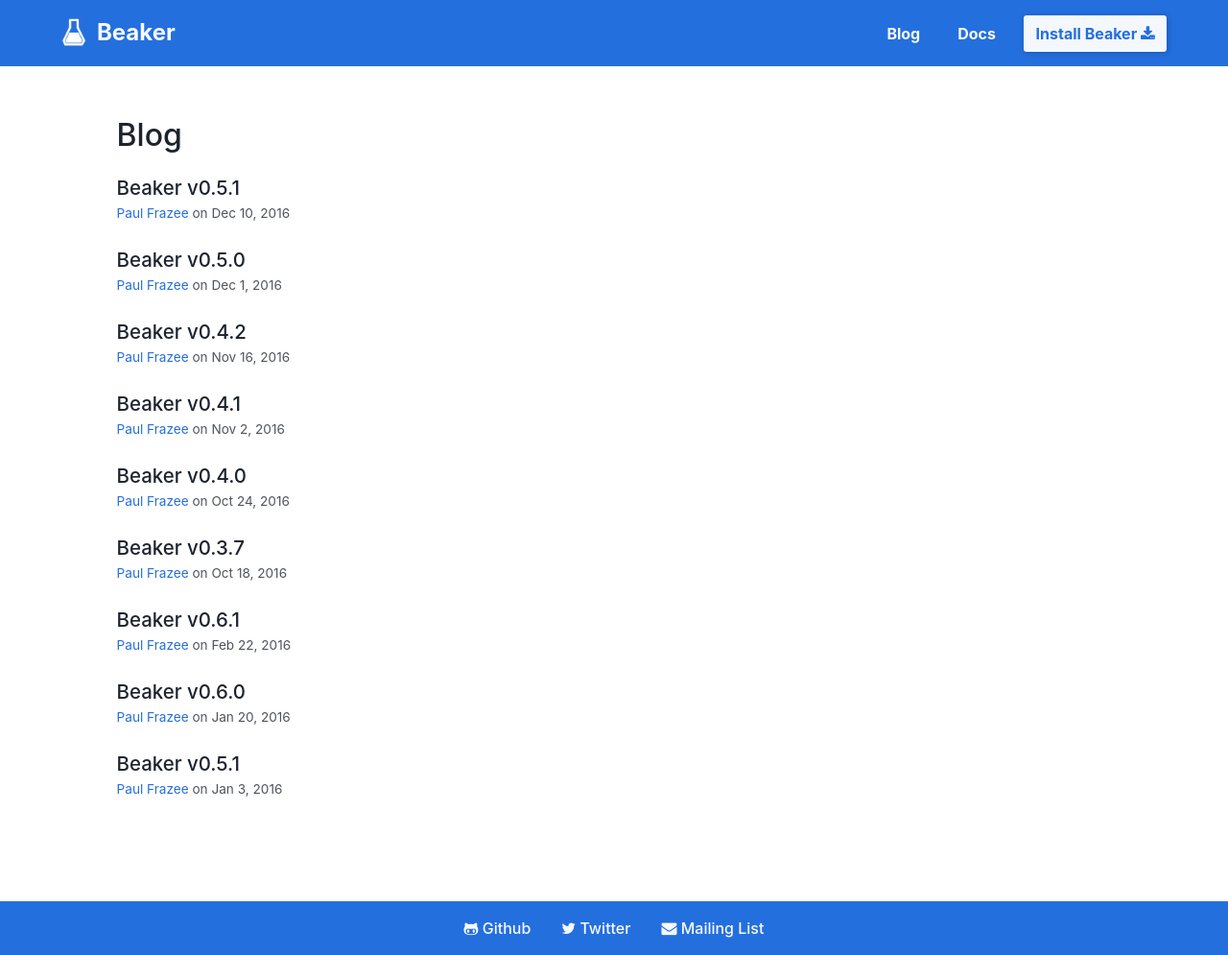
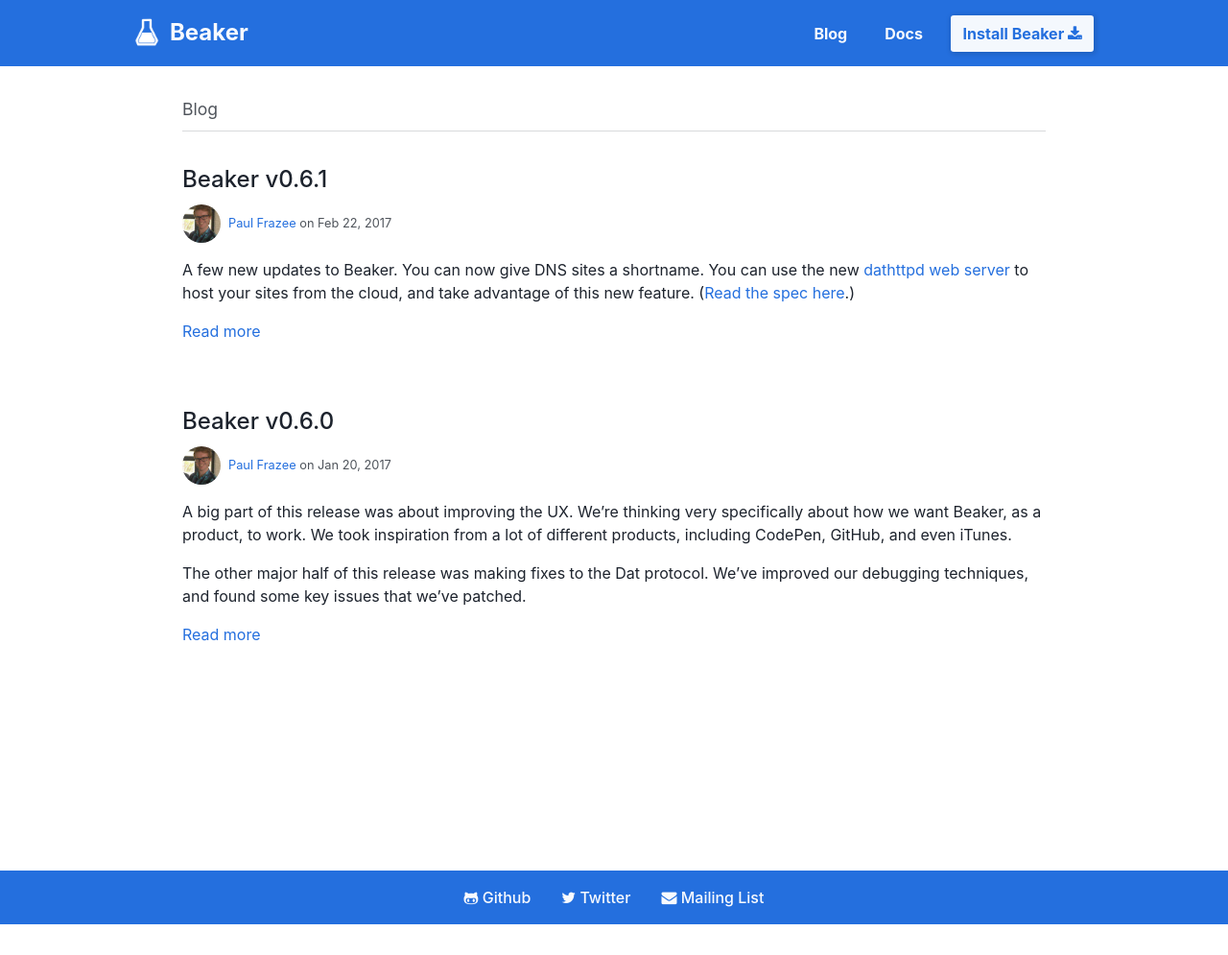
Before and after one commit to beakerbrowser/beakerbrowser.com, a Jekyll site: the page built from blog/index.html, in a window 1280 px wide. Shown: the whole page at 96% size. Built offline with Jekyll 4.4.1, drawn with Linux system fonts in a browser that asks for light colours; after the commit the page ends 963 px from its top, so only the background shows below that.

Commit message:
Update blog index

````diff
--- a/_posts/2016-01-03-beaker-0-5-1.md
+++ /dev/null
@@ -1,20 +0,0 @@
----
-layout: post
-title: Beaker v0.5.1
-author: Paul Frazee
-authorLink: https://twitter.com/pfrazee
-avatar: /img/team/pfrazee.jpg
----
-
-Happy 2017 folks. We've got a new release to kick off the new year.
-
-## Changes
-- Improved Dat API errors (https://github.com/beakerbrowser/beaker/pull/245)
-- URL bar now prettifies the URL (https://github.com/beakerbrowser/beaker/pull/242)
-- Archives listing is now a grid (https://github.com/beakerbrowser/beaker/pull/241)
-
-## Bugfixes
-- Devtools no longer crashes on dat sites (https://github.com/beakerbrowser/beaker/issues/149)
-- Fork UI is no longer slow (https://github.com/beakerbrowser/beaker/issues/223)
-- Fix 404 in create-archive UI (https://github.com/beakerbrowser/beaker/issues/225)
-- Fix building for linux (https://github.com/beakerbrowser/beaker/pull/240)
--- a/_posts/2016-10-18-beaker-0-3-7.md
+++ /dev/null
@@ -1,16 +0,0 @@
----
-layout: post
-title: Beaker v0.3.7
-author: Paul Frazee
-authorLink: https://twitter.com/pfrazee
-avatar: /img/team/pfrazee.jpg
----
-
-This release makes some handy improvements to the Dat editor/viewer.
-
-## Changes
-
-- 🍴  Dats are now forkable
-- 🗺  Dat URLs are now shown in the Dat Viewer, thanks to the sublocation API
-- 👆 Improved file picker in dats
-- 🕙  History can now be cleared (Thanks @taravancil !)
--- a/_posts/2016-10-24-beaker-0-4-0.md
+++ /dev/null
@@ -1,18 +0,0 @@
----
-title: Beaker v0.4.0
-layout: post
-author: Paul Frazee
-authorLink: https://twitter.com/pfrazee
-avatar: /img/team/pfrazee.jpg
----
-
-With the 0.4.x series, we begin work on Dat applications, starting with the `dat` Web API. We'll continue to add new APIs and application support over the coming months.
-
-## Changes
-- Add `dat` API with two new methods, [dat.readFile](https://beakerbrowser.com/docs/apis/dat.html#dat-readfile) and [dat.readDirectory](https://beakerbrowser.com/docs/apis/dat.html#dat-readdirectory)
-- Dat directories without an index.html will now render a simple file-listing, instead of redirecting to the dat-viewer. Users can manually redirect using the navbar tools.
-
-## Fixes:
-- Fixed a crash-condition in dev tools for dat sites https://github.com/beakerbrowser/beaker/issues/149
-- Relaxed security policy to: HTTPS sites can now show images served over HTTP, but still can't embed executable assets https://github.com/beakerbrowser/beaker/issues/94
-- Updated Electron to enable dat-protocol features, without bypassing CSPs https://github.com/beakerbrowser/beaker/issues/115
--- a/_posts/2016-11-02-beaker-0-4-1.md
+++ /dev/null
@@ -1,19 +0,0 @@
----
-layout: post
-title: Beaker v0.4.1
-author: Paul Frazee
-authorLink: https://twitter.com/pfrazee
-avatar: /img/team/pfrazee.jpg
----
-
-In 0.4.1, we expand the Dat Web API to include write methods, including `writeFile` and `createArchive`. [Learn more in the documentation](https://beakerbrowser.com/docs/apis/dat.html).
-
-## Permission Controls
-
-Sites now retain their permission decisions.
-
-## Changes
-- ⚙  Dat Web API v2 (https://github.com/beakerbrowser/beaker/issues/157)
-- 👮  Better application permission controls (https://github.com/beakerbrowser/beaker/issues/155)
-- 🖊  Smarter history (https://github.com/beakerbrowser/beaker/pull/153) Thanks, @poga !
-- 💄  Visual updates to the builtin pages sidebar. (We're testing this out; it may get reverted.)
--- a/_posts/2016-11-16-beaker-0-4-2.md
+++ /dev/null
@@ -1,40 +0,0 @@
----
-layout: post
-title: Beaker v0.4.2
-author: Paul Frazee
-authorLink: https://twitter.com/pfrazee
-avatar: /img/team/pfrazee.jpg
----
-
-Not much to see here. You probably shouldn't bother updating.
-
-.
-.
-.
-_SIKE!_ We've got some great updates in this release. It'll really help take your mind off your post-election blues.
-
-## Reworked Dat Management and Viewing
-
-We gave the builtin Dat pages a total makeover.
-
-## API for Dat sites to request Network Access
-
-We updated the `navigator.permissions` API to include support for requesting network access. Now a Dat site can request permission to break the network sandbox:
-
-``` js
-navigator.permissions.request({ name: 'network', hostname: 'github.com' }).then(res => {
-  if (res.status === 'granted') window.location.reload() // have to reload to take effect
-})
-```
-
-Read more in the [API Docs](https://beakerbrowser.com/docs/)
-
-## Changes
-- 🖌  Totally reworked the builtin pages for managing and viewing Dats (https://github.com/beakerbrowser/beaker/pull/174)
-- ✋  Added `navigator.permissions` APIs for dat sites to request network access (https://github.com/beakerbrowser/beaker/pull/178)
-- 💩  Beaker's Web APIs now give nicer error objects (https://github.com/beakerbrowser/beaker/issues/173)
-- 🚓  Better permission controls on internal RPC APIs (https://github.com/beakerbrowser/beaker/issues/177)
-
-## Fixes
-- Shouldnt get history transaction errors anymore (https://github.com/beakerbrowser/beaker/issues/170)
-- Fixed a crush-bug in the notifications API (https://github.com/beakerbrowser/beaker/issues/137)
--- a/_posts/2016-12-01-beaker-0-5-0.md
+++ /dev/null
@@ -1,32 +0,0 @@
----
-layout: post
-title: Beaker v0.5.0
-author: Paul Frazee
-authorLink: https://twitter.com/pfrazee
-avatar: /img/team/pfrazee.jpg
----
-
-We let the schedule slip a week, because this release is SO GOOD that we had to build the suspense.
-Here it is!
-
-## Command line tool: bkr
-
-You can now command Beaker from the CLI with [bkr](https://github.com/electron/electron/pull/7947).
-
-This tool is super handy for developing and publishing sites on dat, so check it out.
-
-## Archive History View
-
-@poga implemented a very handy history view on archives:
-
-## Updated Dat Web API
-
-We simplified the Dat API.The serve() and unserve() methods are now gone, and the complicated (internal) claims system has been replaced.
-We also added binary and timeout support to the APIs.
-
-## Changes
-- 💻   Command line tool: bkr
-- 🕐  Archive history view
-- 🔩  Reliability improvements to the Dat network
-- 📦  Improved Dat API
-- 🌐  Improved IPFS support
--- a/_posts/2016-12-10-beaker-0-5-1.md
+++ /dev/null
@@ -1,15 +0,0 @@
----
-layout: post
-title: Beaker v0.5.1
-author: Paul Frazee
-authorLink: https://twitter.com/pfrazee
-avatar: /img/team/pfrazee.jpg
----
-
-Ok, for real this time, this is the Beaker release you can ignore. It's mostly bugfixes and API tweaks. It's really not that interesting.
-
-## Changes
-- 👎  Added `bkr open` command, and `bkr dev` now automatically opens the temporary site it created. (#214)
-- ❓ Some new default bookmarks, including the [r/hashsites](https://www.reddit.com/r/hashsites/) community (#213)
-- 💩  IPFS hash URLs are now tolerant of leading or trailing slashes (#212)
-- 💀  Added new dat api aliases: dat.createSite(), dat.deleteSite(), dat.listFiles(), and dat.exists()
--- a/_posts/2016-01-20-beaker-0-6-0.md
+++ b/_posts/2017-01-20-beaker-0-6-0.md
@@ -4,6 +4,10 @@
 author: Paul Frazee
 authorLink: https://twitter.com/pfrazee
 avatar: /img/team/pfrazee.jpg
+summary: |
+  A big part of this release was about improving the UX. We're thinking very specifically about how we want Beaker, as a product, to work. We took inspiration from a lot of different products, including CodePen, GitHub, and even iTunes.
+
+  The other major half of this release was making fixes to the Dat protocol. We've improved our debugging techniques, and found some key issues that we've patched.
 ---
 
 Excited for a new release, folks!
--- a/_posts/2016-02-22-beaker-0-6-1.md
+++ b/_posts/2017-02-22-beaker-0-6-1.md
@@ -4,6 +4,7 @@
 author: Paul Frazee
 authorLink: https://twitter.com/pfrazee
 avatar: /img/team/pfrazee.jpg
+summary: A few new updates to Beaker. You can now give DNS sites a shortname. You can use the new [dathttpd web server](https://github.com/beakerbrowser/dathttpd) to host your sites from the cloud, and take advantage of this new feature. ([Read the spec here](https://github.com/beakerbrowser/beaker/wiki/Authenticated-Dat-URLs-and-HTTPS-to-Dat-Discovery).)
 ---
 
 Hey folks! Got a few fresh updates for you today. First, a few handy links:
--- a/blog/index.html
+++ b/blog/index.html
@@ -5,18 +5,27 @@
 
 <div class="container">
   <h1>Blog</h1>
-  <ul class="post-list">
+  <div class="post-list">
     {% for post in site.posts %}
-      <li>
+      <div class="post">
         <h2 class="title">
-          <a class="post-link" href="{{ post.url | prepend: site.baseurl }}">{{ post.title | escape }}</a>
+          <a class="post-link" href="{{ post.url }}">{{ post.title | escape }}</a>
         </h2>
-        <div class="info">
-          <a class="author" href="{{ post.authorLink }}">{{ post.author }}</a>
-          on
-          <span class="date">{{ post.date | date: "%b %-d, %Y" }}</span>
+        <p class="post-meta">
+          <img class="avatar" src="{{ post.avatar }}" />
+          <span class="info">
+            <a href="{{ post.authorLink}}" class="author">{{ post.author }}</a>
+            on
+            <time datetime="{{ post.date }}" class="time">
+              {{ post.date | date: "%b %-d, %Y" }}
+            </time>
+          </span>
+        </p>
+        <div class="summary">
+          {{ post.summary | markdownify }}
         </div>
-      </li>
+        <a class="read-more" href="{{ post.url }}">Read more</a>
+      </div>
     {% endfor %}
-  </ul>
+  </div>
 </div>
--- a/css/pages/_blog.scss
+++ b/css/pages/_blog.scss
@@ -1,36 +1,81 @@
 .layout-blog {
 
   h1 {
-    margin-bottom: 1rem;
+    margin-bottom: 2rem;
+    color: $text--light-bg-muted;
+    border-bottom: 1px solid $gray--mid;
+    font-size: 1.1rem;
+    font-weight: normal;
+    padding-bottom: 0.5rem;
   }
 
   .header .container {
     border-bottom: 0;
   }
 
+  .container {
+    max-width: 1000px;
+  }
+
   main {
     min-height: calc(100vh - 56px - 70px);
-    margin: 3rem 0;
+    margin: 2rem 0;
   }
 
-  .post-list {
-    list-style: none;
+  .avatar {
+    border-radius: 50%;
+    width: 40px;
+    height: 40px;
   }
 
-  .author {
-    color: $primary;
+  .post {
+    margin-bottom: 4rem;
+
+    h2 {
+      margin-bottom: 0.5rem;
+    }
   }
 
-  .info {
+  .post-meta {
+    @extend %flex-container;
+    align-items: center;
+    font-size: .8rem;
     color: $text--light-bg-muted;
+    margin-bottom: 1rem;
+
+    .avatar {
+      height: 100%;
+    }
+
+    .author {
+      color: $primary;
+      text-decoration: none !important;
+
+      &:hover {
+        text-decoration: underline !important;
+      }
+    }
+
+    .info {
+      margin-left: .5rem;
+    }
   }
 
-  li {
-    font-size: .85rem;
-    margin-bottom: 1.5rem;
+  .summary {
+    margin-bottom: 1rem;
 
-    .title {
-      margin-bottom: 0;
+    p {
+      margin: 1rem 0;
+    }
+  }
+
+  .read-more,
+  .summary a {
+    color: $primary;
+    text-decoration: none !important;
+
+    &:hover {
+      text-decoration: underline !important;
     }
   }
 }
````
